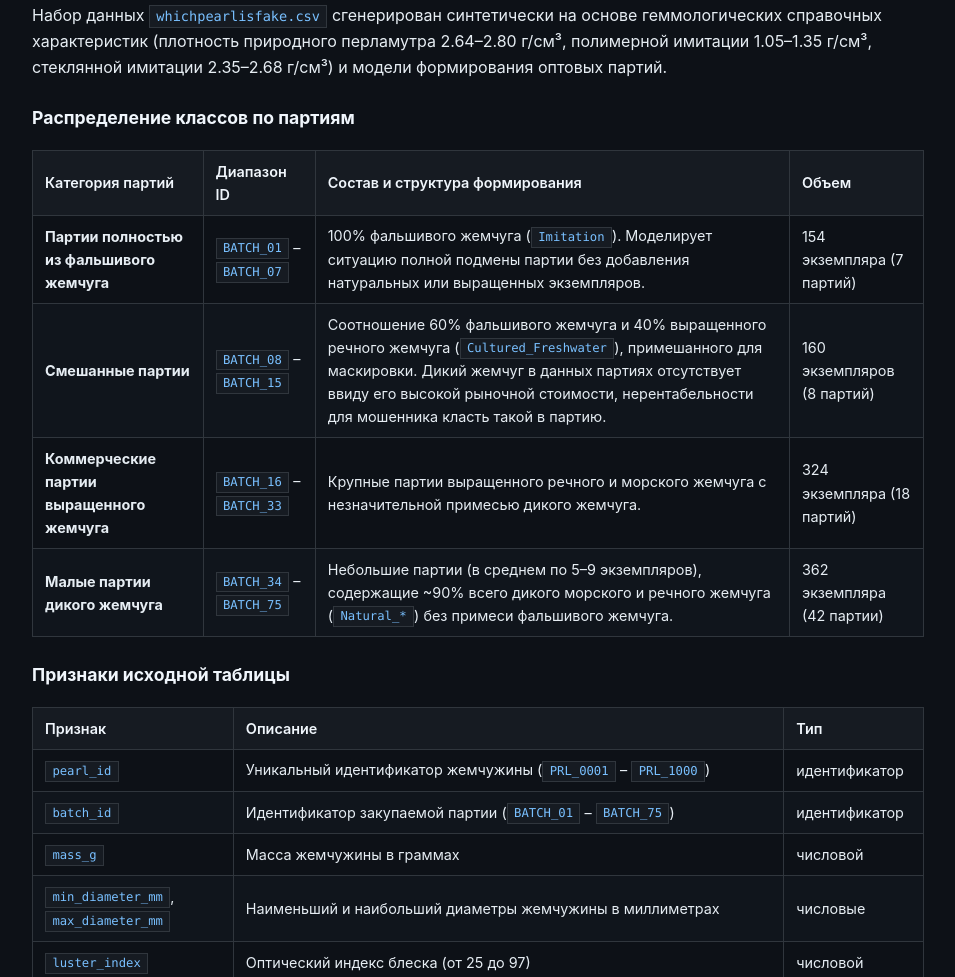
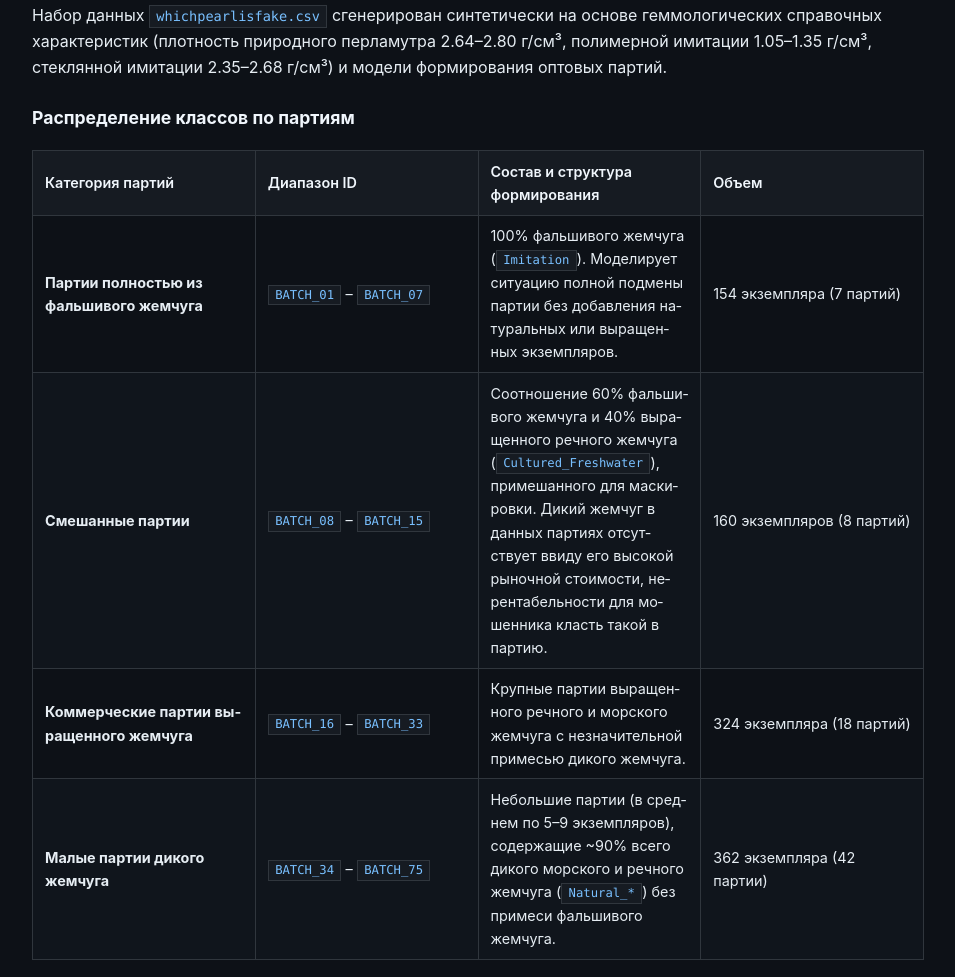
Before and after one commit to Vresige/vresige.github.io, a plain HTML site: page index.html in a window 1280 px wide. Shown: the part 958-1935 px from the top of the page, without its empty margins (162-1117 px from the left). Drawn offline with Linux system fonts and the light colour scheme.

Commit message:
Update index.html

```diff
--- a/index.html
+++ b/index.html
@@ -178,6 +178,17 @@
     .btn-link:hover {
       border-color: var(--accent);
       background: #1f2937;
+    }
+    table {
+      width: 100%;
+      max-width: 100%;
+      border-collapse: collapse;
+      table-layout: fixed;
+    }
+    th, td {
+      word-wrap: break-word;
+      overflow-wrap: break-word;
+      hyphens: auto;
     }
   </style>
 </head>
```
